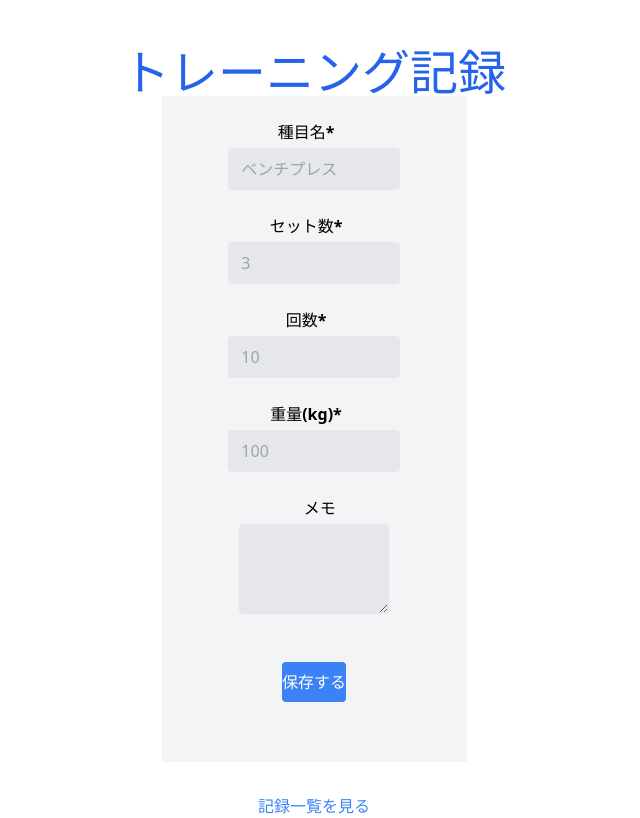
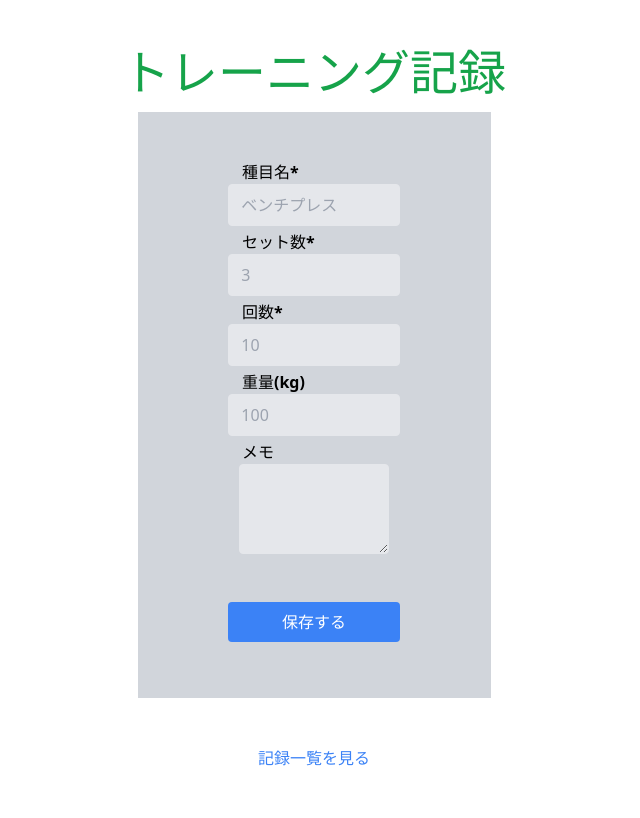
Before and after one commit to obiwan24774-alt/workout_app, a React (Vite) app: page / in a window 1280 px wide. Shown: the whole page, without its empty margins (326-966 px from the left). Built offline with nearby package versions, Linux system fonts and the light colour scheme.

Commit message:
記録一覧修正

```diff
--- a/src/App.jsx
+++ b/src/App.jsx
@@ -36,7 +36,7 @@ function App() {
     <Router>
       <div>
         <div className="relative h-screen flex flex-col items-center pt-[5vh]">
-          <h1 className="text-blue-600 bg-white text-5xl font-bold mt-2">
+          <h1 className="text-green-600 bg-white text-5xl font-bold mt-2">
             トレーニング記録
           </h1>
           <Routes>
--- a/src/RecordForm.jsx
+++ b/src/RecordForm.jsx
@@ -50,13 +50,13 @@ export default function RecordForm({ onSave }) {
 
   return (
     <form
-      className="flex items-center justify-center bg-gray-100"
+      className="flex items-center justify-center bg-gray-300 p-6 m-4"
       onSubmit={(e) => {
         e.preventDefault();
         handleSave();
       }}
     >
-      <div className="flex items-center mb-9 flex-col w-full max-w-5xl p-6">
+      <div className="flex items-center mb-2 flex-col w-full max-w-5xl p-6">
         {/* 共通レイアウト */}
         {[
           {
@@ -68,14 +68,14 @@ export default function RecordForm({ onSave }) {
           { label: "セット数*", name: "set", type: "text", placeholder: "3" },
           { label: "回数*", name: "reps", type: "number", placeholder: "10" },
           {
-            label: "重量(kg)*",
+            label: "重量(kg)",
             name: "weight",
             type: "number",
             placeholder: "100",
           },
         ].map((item) => (
-          <div key={item.name} className="flex sm:items-center mb-6 flex-col ">
-            <label className="inline-block font-bold  mb-1 pr-4">
+          <div key={item.name} className="flex sm:items-center mb-1 flex-col ">
+            <label className="w-32 font-bold text-left mr-4">
               {item.label}
             </label>
             <input
@@ -90,10 +90,7 @@ export default function RecordForm({ onSave }) {
         ))}
         {/* メモ */}
         <div className="flex sm:items-center mb-6 flex-col ">
-          <label
-            className="block sm:w-1/3 font-bold sm:text-right mb-1 pr-4"
-            htmlFor="notes"
-          >
+          <label className="w-32 font-bold text-left mr-4" htmlFor="notes">
             メモ
           </label>
           <textarea
@@ -105,7 +102,7 @@ export default function RecordForm({ onSave }) {
           />
         </div>
         {/* 保存ボタン */}
-        <div className="flex mt-6">
+        <div className="flex sm:w-2/3 mt-6">
           <button
             type="submit"
             className="w-full bg-blue-500 text-white py-2 rounded hover:bg-blue-600"
--- a/src/RecordList.jsx
+++ b/src/RecordList.jsx
@@ -6,13 +6,13 @@ export default function RecordList({ records, onDelete }) {
     <div>
       <ul className="divide-y divide-gray-200">
         {records.map((record, index) => (
-          <li
+          <div
             key={index}
-            className="bg-white shadow-md rounded p-4 mb-4 w-full sm:w-2/3"
+            className="bg-white shadow-md rounded p-4 mb-4 w-full max-w-4xl"
           >
             <div className="mb-2 text-left">
               <h3 className="text-lg text-gray-500">記録日時: {record.date}</h3>
-              <span className="text-sm  font-bold text-blue-600 ">
+              <span className="text-lg  font-bold text-blue-400 ">
                 {record.name}
               </span>
             </div>
@@ -30,7 +30,7 @@ export default function RecordList({ records, onDelete }) {
             >
               削除
             </button>
-          </li>
+          </div>
         ))}
       </ul>
     </div>
--- a/src/RecordListPage.jsx
+++ b/src/RecordListPage.jsx
@@ -4,7 +4,7 @@ import RecordList from "./RecordList";
 export default function RecordListPage({ records, onDelete }) {
   return (
     <div className="p-6">
-      <h2 className="text-2xl font-bold mb-4 text-blue-300">記録一覧</h2>
+      <h2 className="text-2xl font-bold mb-4 text-blue-500">記録一覧</h2>
       <RecordList records={records} onDelete={onDelete} />
       <Link to="/" className="mt-6 inline-block text-blue-500 hover:underline">
         ←トレーニング記録に戻る
```
